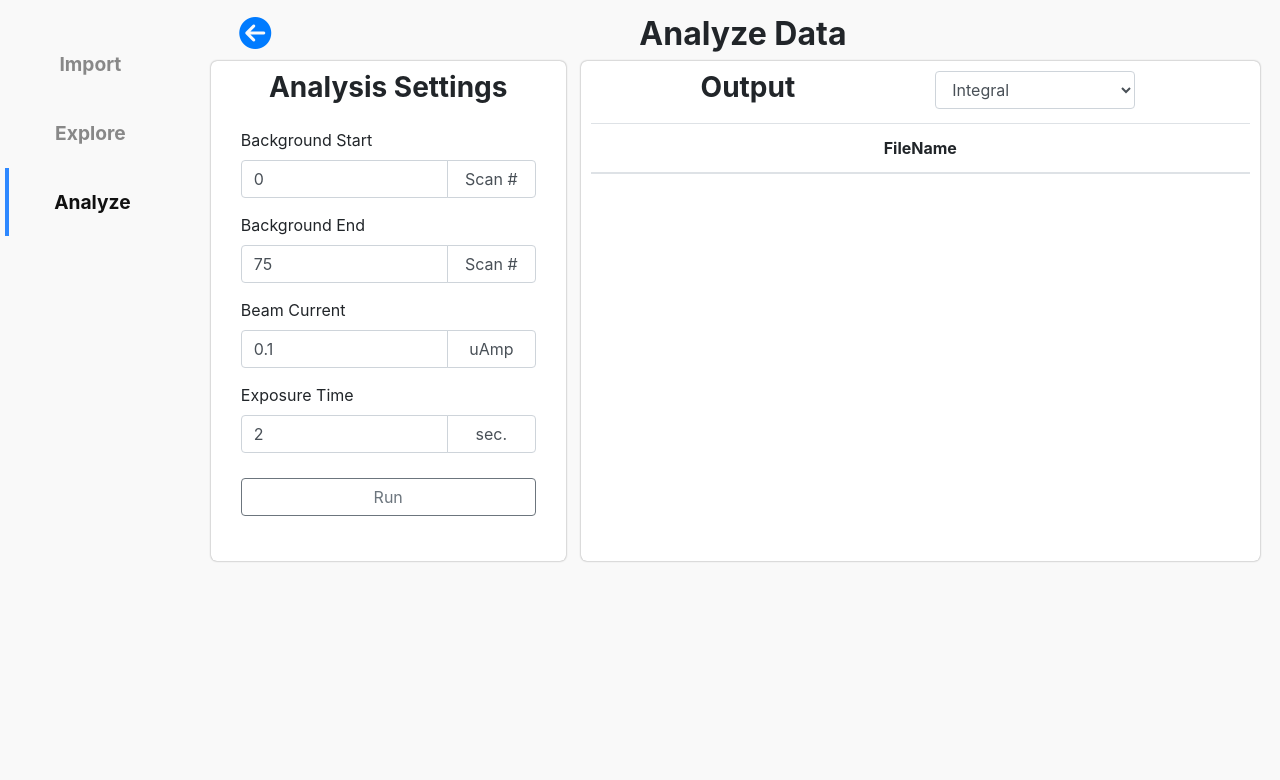
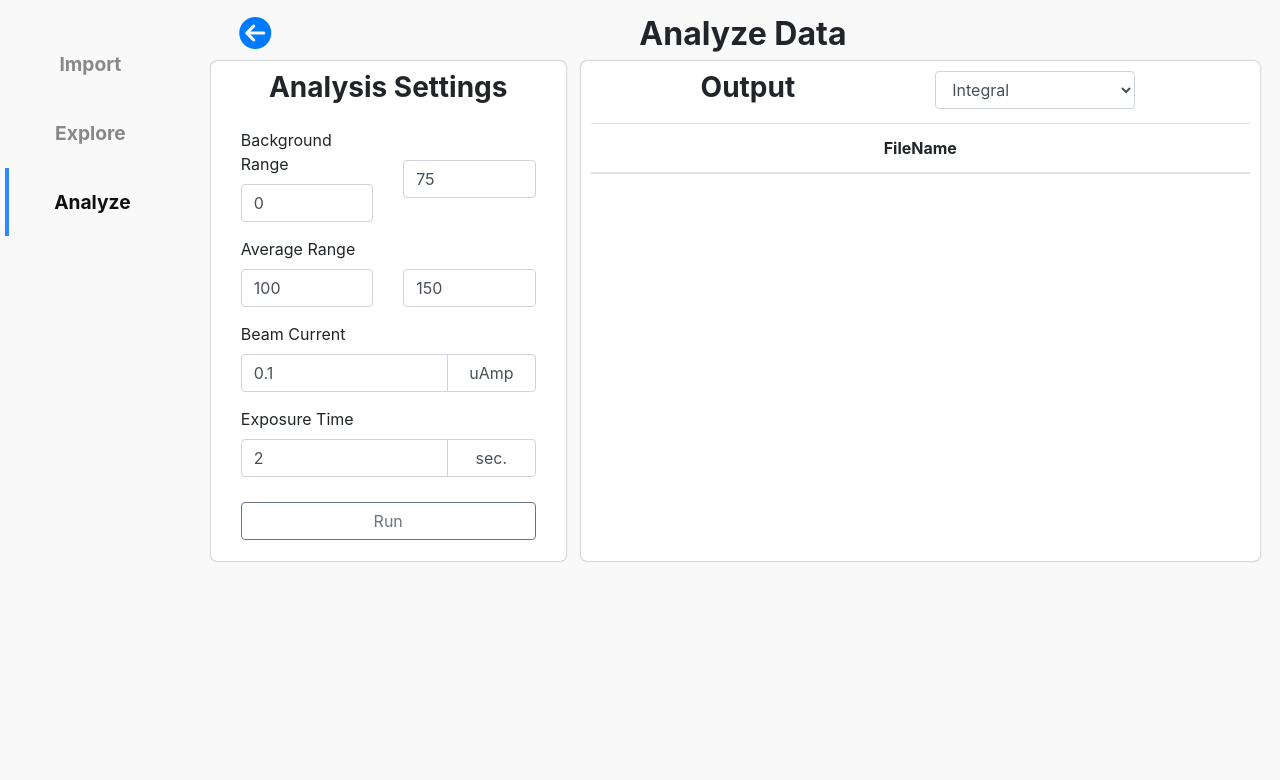
Before and after one commit to SeanGibbons42/MassSpec-RSA, a Flask app: page /analyze in a window 1280 px wide. Shown: the part 94-874 px from the top of the page. Run offline with Flask 2, Linux system fonts and the light colour scheme; data that the repository does not hold is empty; some libraries are stand-ins or nearby versions.

Commit message:
Files Sort in Natural Order

```diff
--- a/model.py
+++ b/model.py
@@ -6,6 +6,8 @@ class AppModel():
         self.analysis_params = {
             "bg_start":0,
             "bg_end":75,
+            "avg_start":100,
+            "avg_end": 150,
             "beam_current":0.1,
             "exposure_time":2,
         }
--- a/run.py
+++ b/run.py
@@ -4,6 +4,8 @@ from model import AppModel
 import json
 import os
 import pandas as pd
+
+from natsort import natsorted
 
 import webbrowser
 from threading import Timer
@@ -74,8 +76,7 @@ def explore_page():
     """ returns the exploratory analysis page """
     path = os.path.join(app.config["UPLOAD_FOLDER"], appmodel.datafolder)
     if path:
-        print(path)
-        filelist = os.listdir(path)
+        filelist = natsorted(os.listdir(path))
     else:
         filelist = []
     return render_template("explore.html", filelist = filelist)
@@ -92,9 +93,11 @@ def filelist():
     """ returns a list of files in the target folder. """
     folder = request.args["folder"]
     path = os.path.join(app.config["UPLOAD_FOLDER"], folder)
-    # appmodel.datafolder = path
+
     try:
-        return Response(json.dumps(os.listdir(path)), mimetype="application/json")
+        files = natsorted(os.listdir(path))
+
+        return Response(json.dumps(files), mimetype="application/json")
     except FileNotFoundError:
         return Response("FileNotFoundError", status=404)
 
@@ -166,17 +169,17 @@ def analysis():
         for i in range(len(amus)):
             amus[i] = int(amus[i])
 
-        print(request.form)
         bgstart = int(request.form["bgstart"])
         bgend = int(request.form["bgend"])
+        avgstart = int(request.form["avgstart"])
+        avgend = int(request.form["avgend"])
         ibeam  = float(request.form["beamcurrent"])
         texp   = float(request.form["exptime"])
 
-        results = data.analyze(inpath, bgstart, bgend, texp, ibeam, amus)
+        results, files = data.analyze(inpath, bgstart, bgend, avgstart, avgend, texp, ibeam, amus)
         appmodel.results = results
         save_output(results)
-
-        return Response(json.dumps(results), mimetype="application/json")
+        return Response(json.dumps({"data": results, "files":files}), mimetype="application/json")
 
 @app.route("/svg2png", methods=["GET"])
 def save_svg():
--- a/static/analyze/analyze.js
+++ b/static/analyze/analyze.js
@@ -7,7 +7,6 @@ $(document).ready(function(){
   $("#analysis-file-dialog").change(function(){selectFile();});
 
   $("#analysis-btn").click(function(){
-    console.log("Button Pressed");
     runAnalysis();
   });
 
@@ -28,6 +27,8 @@ function selectFile(){
 function runAnalysis(){
   var bgstart = $("#bgstart").val()
   var bgend = $("#bgend").val()
+  var avgstart = $("#avgstart").val()
+  var avgend = $("#avgend").val()
   var beamcurrent = $("#beamcurrent").val();
   var exptime = $("#exptime").val();
   showProgress();
@@ -36,6 +37,8 @@ function runAnalysis(){
     data: {
       bgstart: bgstart,
       bgend: bgend,
+      avgstart: avgstart,
+      avgend: avgend,
       beamcurrent: beamcurrent,
       exptime: exptime,
     },
@@ -55,6 +58,8 @@ function getSettings(){
     success: function(data){
       $("#bgstart").val(data.bg_start);
       $("#bgend").val(data.bg_end);
+      $("#avgstart").val(data.avg_start);
+      $("#avgend").val(data.avg_end);
       $("#exptime").val(data.exposure_time);
       $("#beamcurrent").val(data.beam_current);
     },
@@ -86,7 +91,6 @@ function makeThead(){
         amus.forEach(function(amu){
           thead.append("<th"+style+">"+amu+"</th>");
         });
-        console.log(thead.html())
     }
   });
 }
@@ -98,17 +102,21 @@ function makeTbody(amus, data){
   qty = $("#qty-select :selected").val();
   amus = sortAMU(amus);
 
-  for(file in data){
+  files = data.files
+  data = data.data
+
+  files.forEach(function(file){
     nline = "<tr>"
     nline = nline + "<td>"+ file +"</td>"
     amus.forEach(function(amu){
+      console.log(file +" "+amu+" "+qty)
       ndata = data[file][amu][qty]
       ndata = expo(ndata, 3)
       nline = nline + "<td>" + ndata + "</td>"
     });
     nline = nline + "</tr>"
     tbody.append(nline)
-  }
+  })
 }
 
 function sortAMU(amudata){
--- a/static/explore/explore.js
+++ b/static/explore/explore.js
@@ -35,7 +35,6 @@ function activatePopovers(){
     content: template,
     onMount(instance, event){
       var file = $("#file-select :selected").val();
-      console.log("Running: " + file);
       $.ajax(scan_range_url, {
         data: {file: file},
         method: "GET",
--- a/templates/analyze.html
+++ b/templates/analyze.html
@@ -34,24 +34,23 @@
           </div>
           <div class="row analysis-row">
             <div class="col">
-              <label for="bgstart">Background Start</label>
-              <div class="input-group">
-                <input type="text" id="bgstart" class="form-control" value="">
-                <div class="input-group-append input-append">
-                  <span class="input-group-text">Scan #</span>
-                </div>
-              </div>
+              <label for="bgstart">Background Range</label>
+              <input type="text" id="bgstart" class="form-control" value="">
+            </div>
+            <div class="col">
+              <label for="bgend">&nbsp</label>
+              <input type="text" id="bgend" class="form-control" value="">
             </div>
           </div>
+
           <div class="row analysis-row">
             <div class="col">
-              <label for="bgend">Background End</label>
-              <div class="input-group">
-                <input type="text" id="bgend" class="form-control" value="">
-                <div class="input-group-append input-append">
-                  <span class="input-group-text">Scan #</span>
-                </div>
-              </div>
+              <label for="avgstart">Average Range</label>
+              <input type="text" id="avgstart" class="form-control" value="">
+            </div>
+            <div class="col">
+              <label for="avgend">&nbsp</label>
+              <input type="text" id="avgend" class="form-control" value="">
             </div>
           </div>
 
@@ -84,7 +83,6 @@
               <button class="btn btn-outline-secondary" id="analysis-btn">Run</button>
             </div>
           </div>
-
         </div>
       </div>
     </div>
```
Also changed, not shown: data.py (+9 -4 lines).
